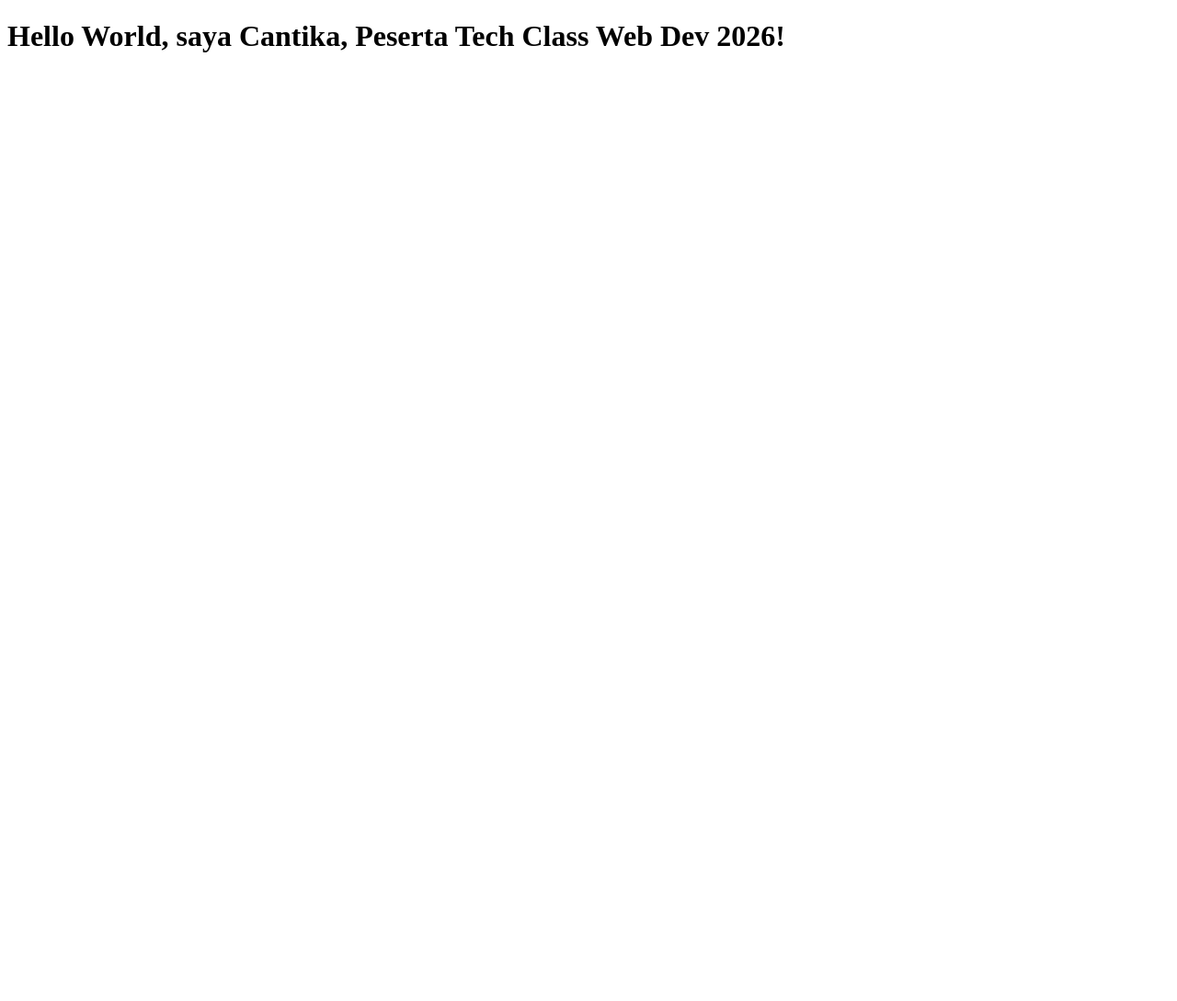
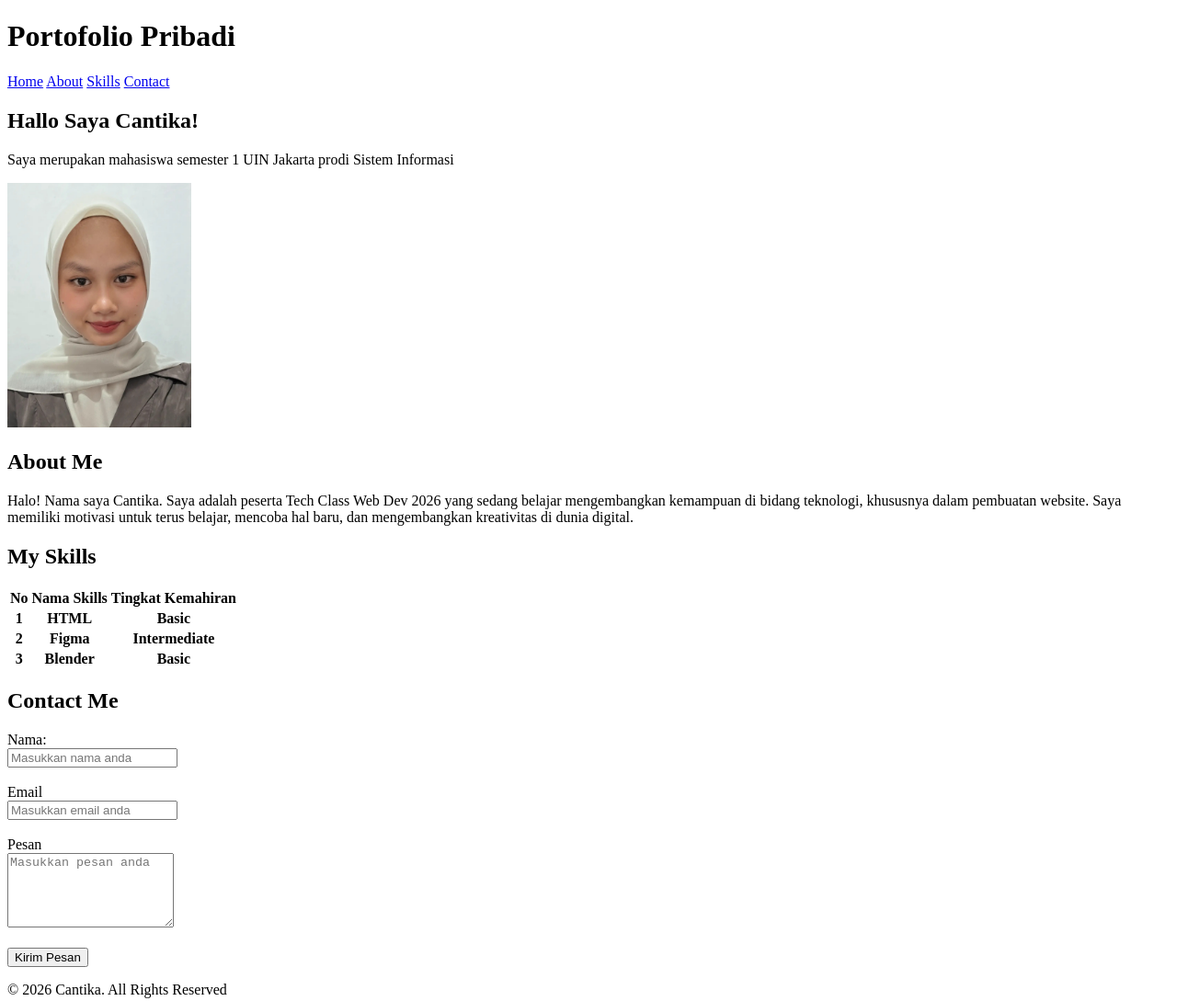
Before and after one commit to azkilao/portofolio-hitlab, a plain HTML site: page index.html in a window 1280 px wide. Shown: the top 1089 px of the page at 92% size. Before the commit the page ends 800 px from the top, so only its background shows below. Drawn offline with Linux system fonts and the light colour scheme.

Commit message:
Menambahkan Portofolio

```diff
--- a/index.html
+++ b/index.html
@@ -3,9 +3,98 @@
 <head>
     <meta charset="UTF-8">
     <meta name="viewport" content="width=device-width, initial-scale=1.0">
-    <title>github project</title>
+    <title>Portofolio Cantika</title>
 </head>
 <body>
+
+    <!-- HEADER -->
+    <header>
+        <h1>Portofolio Pribadi</h1>
+
+        <!-- NAVIGATION -->
+        <nav>
+            <a href="home">Home</a>
+            <a href="about">About</a>
+            <a href="skills">Skills</a>
+            <a href="contact">Contact</a>
+        </nav>
+    </header>
+
+    <main>
+
+        <!-- HERO SECTION -->
+        <section id="home">
+            <h2>Hallo Saya Cantika!</h2>
+            <p>Saya merupakan mahasiswa semester 1 UIN Jakarta prodi Sistem Informasi</p>
+
+            <img src="foto-profil.jpeg" alt="Foto Profil Cantika" width="200">
+        </section>
+
+        <!-- ABOUT SECTION -->
+        <section id="about">
+            <h2>About Me</h2>
+            <p>Halo! Nama saya Cantika. Saya adalah peserta Tech Class Web Dev 2026 yang sedang belajar mengembangkan kemampuan di bidang teknologi, khususnya dalam pembuatan website.
+            Saya memiliki motivasi untuk terus belajar, mencoba hal baru, dan mengembangkan kreativitas di dunia digital.</p>
+        </section>
+
+        <!-- SKIILS SECTION -->
+        <section id="skills">
+            <h2>My Skills</h2>
+
+            <table>
+                <tr>
+                    <th>No</th>
+                    <th>Nama Skills</th>
+                    <th>Tingkat Kemahiran</th>
+                </tr>
+                <tr>
+                    <th>1</th>
+                    <th>HTML</th>
+                    <th>Basic</th>
+                </tr>
+                <tr>
+                    <th>2</th>
+                    <th>Figma</th>
+                    <th>Intermediate</th>
+                </tr>
+                <tr>
+                    <th>3</th>
+                    <th>Blender</th>
+                    <th>Basic</th>
+                </tr>
+            </table>
+        </section>
+
+        <!-- CONTACT SECTION-->
+        <section>
+            <h2>Contact Me</h2>
+
+            <form action="">
+                <label for="nama">Nama:</label><br>
+                <input type="text" id="nama"
+                name="nama" placeholder="Masukkan nama anda" required>
+                <br><br>
+
+                <label for="email">Email</label><br>
+                <input type="email" id="email"
+                name="email" placeholder="Masukkan email anda" required>
+                <br><br>
+
+                <label for="pesan">Pesan</label><br>
+                <textarea name="pesan" id="pesan"
+                rows="5" placeholder="Masukkan pesan anda" required></textarea>
+                <br><br>
+
+                <button type="submit">Kirim Pesan</button>
+            </form>
+        </section>
+    </main>
+
+    <!-- FOOTER -->
+    <footer>
+        <p>&copy; 2026 Cantika. All Rights Reserved</p>
+    </footer>
+
     <h1>Hello World, saya Cantika, Peserta Tech Class Web Dev 2026!</h1>
 </body>
 </html>
```
Also changed, not shown: foto-profil.jpeg (added).
